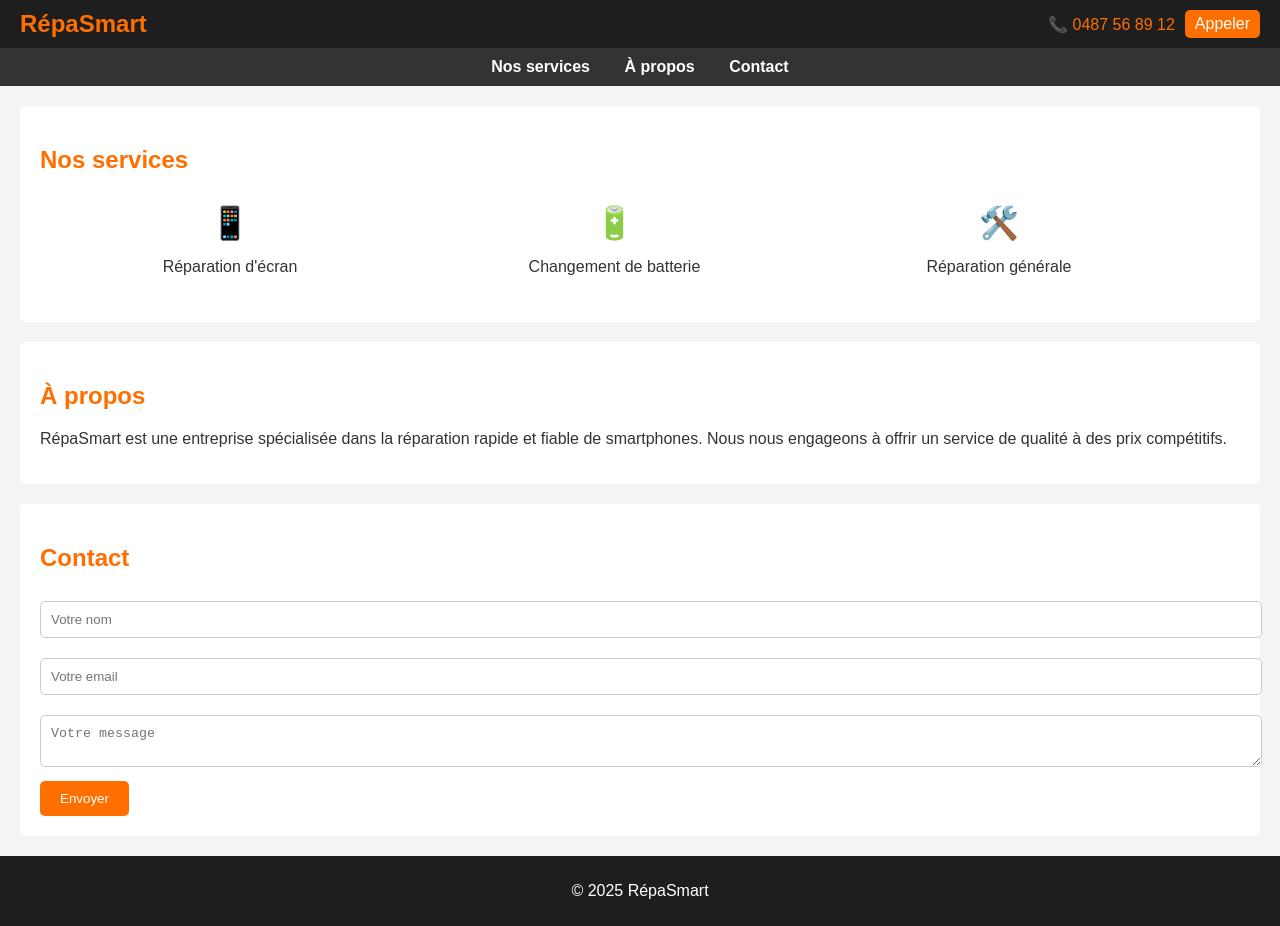
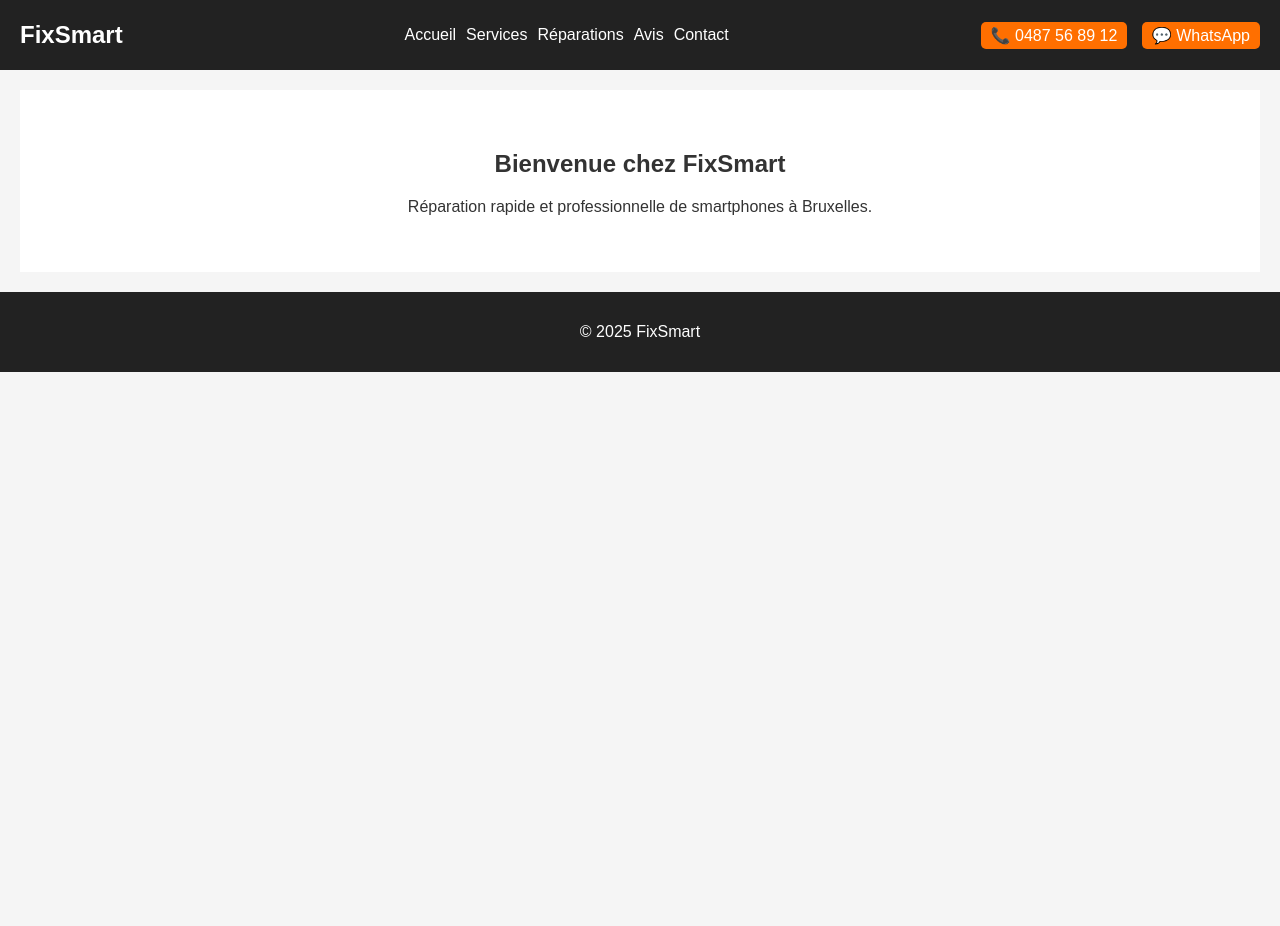
Before and after one commit to enima33/Fixsmart-Bruxelles-, a plain HTML site: page index.html in a window 1280 px wide. After the commit the page ends 800 px from the top, so only its background shows below. Drawn offline with Linux system fonts and the light colour scheme.

Commit message:
Add files via upload

```diff
--- a/index.html
+++ b/index.html
@@ -1,57 +1,36 @@
-
 <!DOCTYPE html>
 <html lang="fr">
 <head>
   <meta charset="UTF-8" />
-    <meta name="viewport" content="width=device-width, initial-scale=1" />
-    <title>Réparation Smartphone</title>
+  <meta name="viewport" content="width=device-width, initial-scale=1.0"/>
+  <title>FixSmart - Accueil</title>
   <link rel="stylesheet" href="style.css" />
 </head>
 <body>
   <header>
-        <div class="logo">RépaSmart</div>
+    <div class="logo">FixSmart</div>
+    <nav>
+      <ul>
+        <li><a href="index.html">Accueil</a></li>
+        <li><a href="services.html">Services</a></li>
+        <li><a href="reparations.html">Réparations</a></li>
+        <li><a href="avis.html">Avis</a></li>
+        <li><a href="contact.html">Contact</a></li>
+      </ul>
+    </nav>
     <div class="contact">
-            <span>📞 0487 56 89 12</span>
-            <a href="tel:+32487568912" class="btn-call">Appeler</a>
+      <a href="tel:+32487568912" class="btn-call">📞 0487 56 89 12</a>
+      <a href="https://wa.me/32487568912" class="btn-whatsapp">💬 WhatsApp</a>
     </div>
   </header>
-    <nav>
-        <ul>
-            <li><a href="#services">Nos services</a></li>
-            <li><a href="#about">À propos</a></li>
-            <li><a href="#contact">Contact</a></li>
-        </ul>
-    </nav>
-    <section id="services">
-        <h2>Nos services</h2>
-        <div class="service">
-            <div class="icon">📱</div>
-            <p>Réparation d'écran</p>
-        </div>
-        <div class="service">
-            <div class="icon">🔋</div>
-            <p>Changement de batterie</p>
-        </div>
-        <div class="service">
-            <div class="icon">🛠️</div>
-            <p>Réparation générale</p>
-        </div>
+  <main>
+    <section class="hero">
+      <h1>Bienvenue chez FixSmart</h1>
+      <p>Réparation rapide et professionnelle de smartphones à Bruxelles.</p>
     </section>
-    <section id="about">
-        <h2>À propos</h2>
-        <p>RépaSmart est une entreprise spécialisée dans la réparation rapide et fiable de smartphones. Nous nous engageons à offrir un service de qualité à des prix compétitifs.</p>
-    </section>
-    <section id="contact">
-        <h2>Contact</h2>
-        <form>
-            <input type="text" name="name" placeholder="Votre nom" required />
-            <input type="email" name="email" placeholder="Votre email" required />
-            <textarea name="message" placeholder="Votre message" required></textarea>
-            <button type="submit">Envoyer</button>
-        </form>
-    </section>
+  </main>
   <footer>
-        <p>&copy; 2025 RépaSmart</p>
+    <p>&copy; 2025 FixSmart</p>
   </footer>
 </body>
 </html>
--- a/style.css
+++ b/style.css
@@ -3,98 +3,66 @@ body {
   font-family: Arial, sans-serif;
   margin: 0;
   padding: 0;
-    background-color: #f4f4f4;
+  background: #f5f5f5;
   color: #333;
 }
 header {
-    background-color: #1E1E1E;
-    color: #FF6F00;
+  background: #222;
+  color: #fff;
   padding: 10px 20px;
   display: flex;
   justify-content: space-between;
   align-items: center;
 }
-header .logo {
+.logo {
   font-size: 1.5em;
   font-weight: bold;
 }
-header .contact {
+nav ul {
+  list-style: none;
   display: flex;
-    align-items: center;
+  gap: 10px;
 }
-header .contact .btn-call {
-    background-color: #FF6F00;
+nav ul li a {
+  color: #fff;
+  text-decoration: none;
+}
+.contact a {
+  background: #FF6F00;
   color: #fff;
   padding: 5px 10px;
   text-decoration: none;
   margin-left: 10px;
   border-radius: 5px;
 }
-nav {
-    background-color: #333;
-    padding: 10px;
+main {
+  padding: 20px;
 }
-nav ul {
-    list-style-type: none;
-    margin: 0;
-    padding: 0;
+.hero {
+  background: #fff;
+  padding: 40px;
   text-align: center;
 }
-nav ul li {
-    display: inline;
-    margin: 0 15px;
-}
-nav ul li a {
-    color: #fff;
-    text-decoration: none;
-    font-weight: bold;
-}
-section {
-    padding: 20px;
-    margin: 20px;
-    background-color: #fff;
-    border-radius: 5px;
-}
-section h2 {
-    color: #FF6F00;
-}
-.service {
-    display: inline-block;
-    width: 30%;
-    text-align: center;
-    margin: 10px;
-}
-.service .icon {
-    font-size: 2em;
+.gallery img {
+  width: 120px;
+  height: auto;
+  margin: 5px;
 }
 form input, form textarea {
   width: 100%;
   padding: 10px;
-    margin: 10px 0;
-    border: 1px solid #ccc;
-    border-radius: 5px;
+  margin: 5px 0;
 }
 form button {
-    background-color: #FF6F00;
+  background: #FF6F00;
   color: #fff;
   padding: 10px 20px;
   border: none;
-    border-radius: 5px;
-    cursor: pointer;
-}
-form button:hover {
-    background-color: #e65c00;
+  border-radius: 4px;
 }
 footer {
   text-align: center;
-    padding: 10px;
-    background-color: #1E1E1E;
+  padding: 15px;
+  background: #222;
   color: #fff;
 }
-@media (max-width: 600px) {
-    .service {
-        display: block;
-        width: 100%;
-        margin: 10px 0;
-    }
-}
```
Also changed, not shown: avis.html (added, +16 -0 lines), contact.html (added, +17 -0 lines), reparations.html (added, +15 -0 lines), services.html (added, +17 -0 lines). Lines whose indentation alone changed are shown as unchanged.
